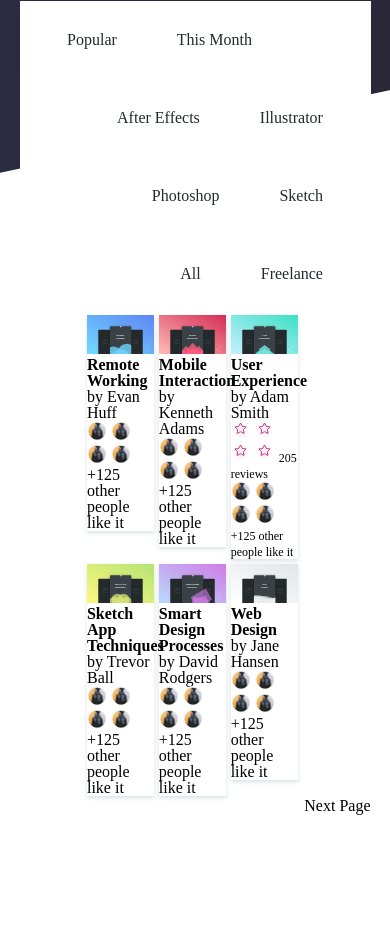
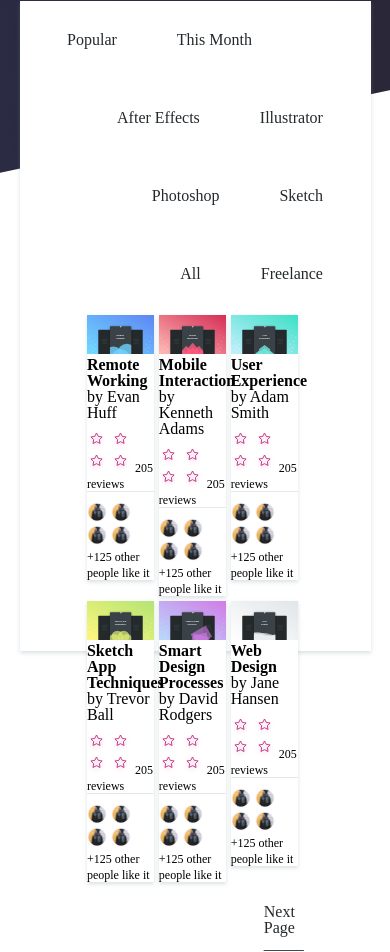
Before and after one commit to roberto68/colab-project, a website: page index.html in a window 390 px wide. Shown: the part 522-1474 px from the top of the page. Before the commit the page ends 1359 px from the top, so only its background shows below. Drawn offline with Linux system fonts and the light colour scheme.

Commit message:
to start responsiveness

```diff
--- a/assets/stylesheets/main.css
+++ b/assets/stylesheets/main.css
@@ -142,7 +142,8 @@ h1 {
     background-color: white;
     width: 90%;
     margin: 15% 5% 10% 5%;
-
+    box-shadow: 0 2px 4px 0 rgba(135, 152, 164, 0.3);
+    height: 650px;
 
 }
 
@@ -188,9 +189,7 @@ div.main-nav {
     margin-left: 20%;
 }
 
-.next-page{
-    float: right;
-}
+
 
 .sub-head-left {
     float: left;
@@ -236,3 +235,22 @@ div>img+span {
 span+h2 {
     font-weight: 700;
 }
+
+h2+span+div {
+    margin: 10px auto;
+    border-bottom: solid 1px #e5e7e9;
+}
+
+div>div>span>img {
+    width: 100%;
+}
+
+.next-page {
+    margin-left: 87%;
+    margin-top: 20px;
+}
+
+.next-page>span {
+    color: #24292c;
+    cursor: pointer;
+}
--- a/index.html
+++ b/index.html
@@ -6,7 +6,7 @@
   <meta name="viewport" content="width=device-width, initial-scale=1.0">
   <meta http-equiv="X-UA-Compatible" content="ie=edge">
   <link rel='stylesheet' type='text/css' href='assets/stylesheets/main.css'>
-    <link href="https://fonts.googleapis.com/css?family=Lato|Open+Sans|Oswald|Raleway|Roboto" rel="stylesheet">
+
   <title>Microverse Pair Programming Challenge</title>
   <!-- will be relocated to separate css file -->
 </head>
@@ -14,11 +14,11 @@
 <body>
   <nav>
     <a class='logo menu-icon'>
-        <img src="/assets/images/menu-icon.png" alt = 'menu-icon'>
+      <img src="/assets/images/menu-icon.png" alt='menu-icon'>
     </a>
     <a class='logo'>Nuemba</a>
     <a href='#'>
-        <img width='25' src='/assets/images/avatar.png' alt='placeholder'/>
+      <img width='25' src='/assets/images/avatar.png' alt='placeholder' />
     </a>
     <a class='right-links' href='#'>Help</a>
     <a class='right-links' href='#'>Blog</a>
@@ -35,8 +35,8 @@
     </div>
   </header>
 
-    <div class = "main">
-        <div class = 'main-nav'>
+  <div class="main">
+    <div class='main-nav'>
       <nav>
         <a href="#" class="sub-head-left">Popular</a>
         <a href="#" class="sub-head-left">This Month</a>
@@ -53,13 +53,11 @@
 
     <div class="boxing">
 
-
-
       <div class="row">
         <div class="column">
           <!-- <div class="item"> -->
           <span>
-            <img src="/assets/images/cover_6.svg" alt="#" width="100%"> </span>
+            <img src="/assets/images/cover_6.svg" alt="#"> </span>
           <h2> User Experience </h2>
           <span>by Adam Smith</span>
 
@@ -87,98 +85,163 @@
         <!-- <div class="item"> -->
         <div class="column">
           <span>
-                <img src="/assets/images/cover_5.svg" alt="#" width="100%"> </span>
+            <img src="/assets/images/cover_5.svg" alt="#"> </span>
           <h2> Mobile Interaction </h2>
           <span>by Kenneth Adams</span>
+
+          <div>
+            <img src="/assets/images/star.svg" alt="#">
+            <img src="/assets/images/star.svg" alt="#">
+            <img src="/assets/images/star.svg" alt="#">
+            <img src="/assets/images/star.svg" alt="#">
+            <span>205 reviews</span>
+
+          </div>
+
+          <!-- put line break here -->
 
           <div>
             <img src="/assets/images/avatar_3.png" alt="#">
             <img src="/assets/images/avatar_3.png" alt="#">
             <img src="/assets/images/avatar_3.png" alt="#">
             <img src="/assets/images/avatar_3.png" alt="#">
+            <span>+125 other people like it</span>
 
           </div>
-          <span>+125 other people like it</sp>
         </div>
 
         <div class="column">
           <!-- <div class="item"> -->
           <span>
-                  <img src="/assets/images/cover_4.svg" alt="#" width="100%"> </span>
+            <img src="/assets/images/cover_4.svg" alt="#"> </span>
           <h2> Remote Working </h2>
           <span>by Evan Huff </span>
+
+          <div>
+            <img src="/assets/images/star.svg" alt="#">
+            <img src="/assets/images/star.svg" alt="#">
+            <img src="/assets/images/star.svg" alt="#">
+            <img src="/assets/images/star.svg" alt="#">
+            <span>205 reviews</span>
+
+          </div>
+
+          <!-- put line break here -->
 
           <div>
             <img src="/assets/images/avatar_3.png" alt="#">
             <img src="/assets/images/avatar_3.png" alt="#">
             <img src="/assets/images/avatar_3.png" alt="#">
             <img src="/assets/images/avatar_3.png" alt="#">
+            <span>+125 other people like it</span>
 
           </div>
-          <span>+125 other people like it</span>
         </div>
 
       </div>
 
       <div class="clear-float"></div>
 
-      <div class = 'row'>
+      <div class='row'>
         <!-- <div class="item"> -->
         <div class="column">
           <span>
-                <img src="/assets/images/cover_3.svg" alt="#" width="100%"> </span>
+            <img src="/assets/images/cover_3.svg" alt="#"> </span>
           <h2> Web Design </h2>
           <span>by Jane Hansen </span>
+
+          <div>
+            <img src="/assets/images/star.svg" alt="#">
+            <img src="/assets/images/star.svg" alt="#">
+            <img src="/assets/images/star.svg" alt="#">
+            <img src="/assets/images/star.svg" alt="#">
+            <span>205 reviews</span>
+
+          </div>
+
+          <!-- put line break here -->
 
           <div>
             <img src="/assets/images/avatar_3.png" alt="#">
             <img src="/assets/images/avatar_3.png" alt="#">
             <img src="/assets/images/avatar_3.png" alt="#">
             <img src="/assets/images/avatar_3.png" alt="#">
+            <span>+125 other people like it</span>
 
           </div>
-          <span>+125 other people like it</span>
         </div>
 
         <div class="column">
           <!-- <div class="item"> -->
           <span>
-                <img src="/assets/images/cover_2.svg" alt="#" width="100%"> </span>
+            <img src="/assets/images/cover_2.svg" alt="#"> </span>
           <h2> Smart Design Processes</h2>
           <span>by David Rodgers</span>
+
+          <div>
+            <img src="/assets/images/star.svg" alt="#">
+            <img src="/assets/images/star.svg" alt="#">
+            <img src="/assets/images/star.svg" alt="#">
+            <img src="/assets/images/star.svg" alt="#">
+            <span>205 reviews</span>
+
+          </div>
+
+          <!-- put line break here -->
 
           <div>
             <img src="/assets/images/avatar_3.png" alt="#">
             <img src="/assets/images/avatar_3.png" alt="#">
             <img src="/assets/images/avatar_3.png" alt="#">
             <img src="/assets/images/avatar_3.png" alt="#">
+            <span>+125 other people like it</span>
 
           </div>
-          <p>+125 other people like it</p>
         </div>
-        <!-- <div class="item"> -->
+
         <div class="column">
           <span>
-                <img src="/assets/images/cover.svg" alt="#" width="100%"> </span>
+            <img src="/assets/images/cover.svg" alt="#"> </span>
           <h2> Sketch App Techniques </h2>
-          <p>by Trevor Ball</p>
+          <span>by Trevor Ball</span>
+
+          <div>
+            <img src="/assets/images/star.svg" alt="#">
+            <img src="/assets/images/star.svg" alt="#">
+            <img src="/assets/images/star.svg" alt="#">
+            <img src="/assets/images/star.svg" alt="#">
+            <span>205 reviews</span>
+
+          </div>
+
+          <!-- put line break here -->
 
           <div>
             <img src="/assets/images/avatar_3.png" alt="#">
             <img src="/assets/images/avatar_3.png" alt="#">
             <img src="/assets/images/avatar_3.png" alt="#">
             <img src="/assets/images/avatar_3.png" alt="#">
+            <span>+125 other people like it</span>
 
-            </div>
-          <p>+125 other people like it</p>
           </div>
         </div>
       </div>
-    <footer class="clear-float">
-        <a class = 'next-page'>Next Page</a>
-    </footer>
+      <div class = 'clear-float'></div>
+
+      <div class = 'next-page'>
+        <span>Next Page   _____</span>
       </div>
 
+    </div>
+
+
+
+
+
+
+
+
+  </div>
 </body>
 
 </html>
```
Lines whose indentation alone changed are shown as unchanged.
